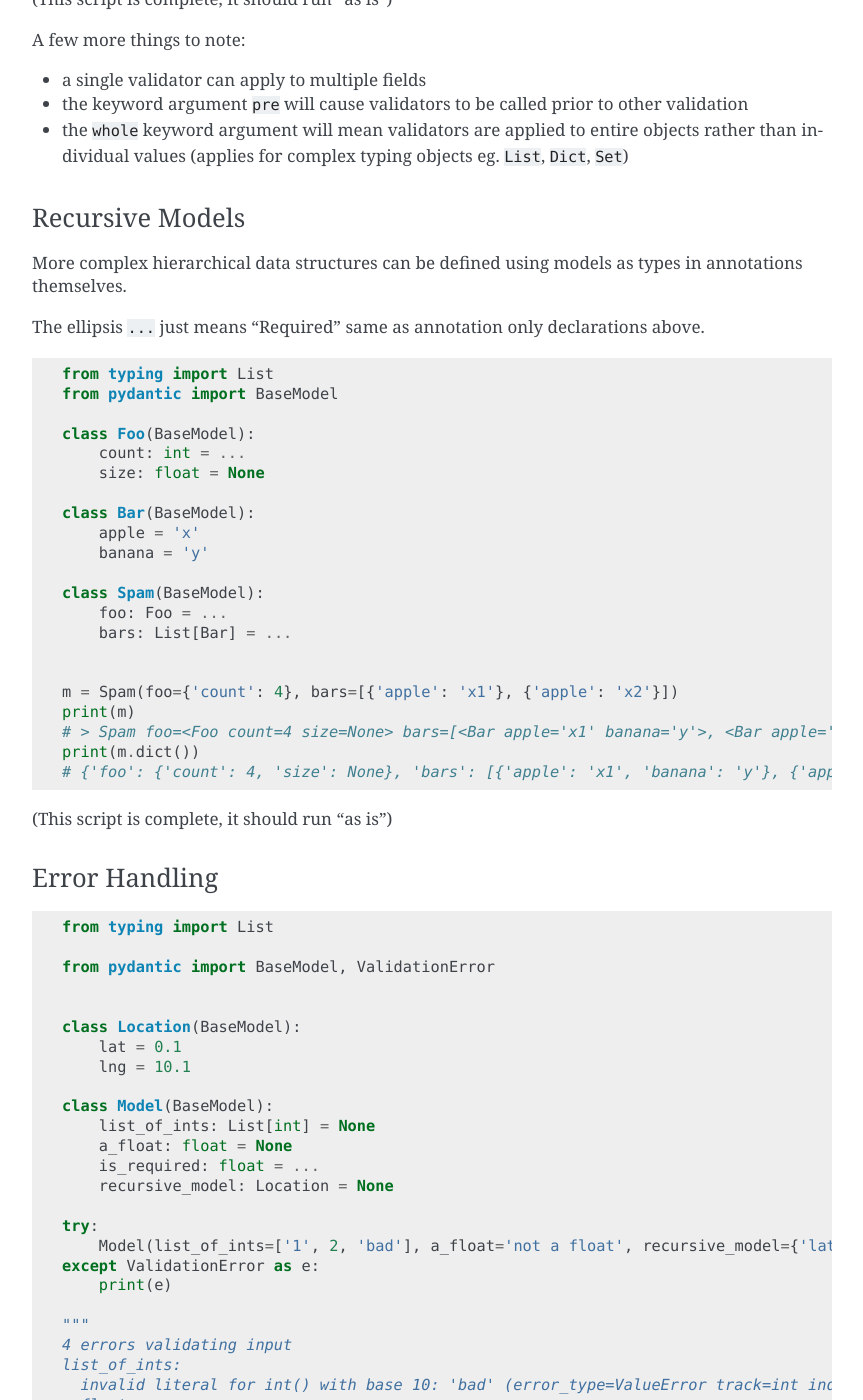
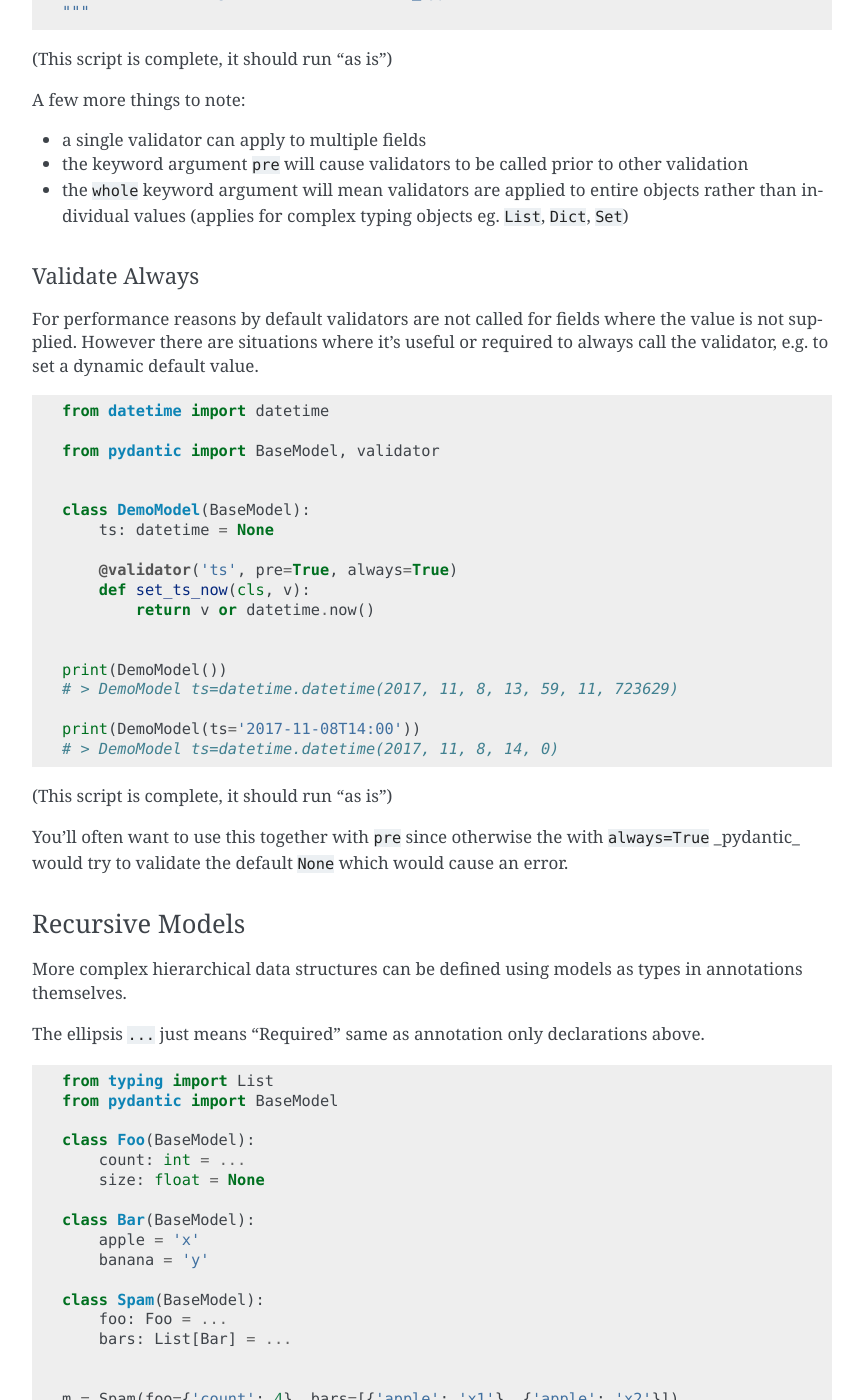
Before and after one commit to tomasz-kaminski-jir/pyd_analyze, a Sphinx documentation site: the page built from docs/index.rst, in a window 1280 px wide and 1400 px high, scrolled down 6604 px. Shown: the whole window, without its empty margins (258-1121 px from the left). Built offline with Sphinx 7.4.7, drawn with Linux system fonts in a browser that asks for light colours; some of the changed text lies outside the part shown.

Commit message:
Validator always (#102)
* validators called always, fix #100

* testing validate always validators

* adding docs

```diff
--- a/HISTORY.rst
+++ b/HISTORY.rst
@@ -6,6 +6,7 @@ History
 v0.6.1 (2017-11-08)
 ...................
 * prevent duplicate validators, #101
+* add ``always`` kwarg to validators, #102
 
 v0.6.0 (2017-11-07)
 ...................
--- /dev/null
+++ b/docs/examples/validators_always.py
@@ -0,0 +1,18 @@
+from datetime import datetime
+
+from pydantic import BaseModel, validator
+
+
+class DemoModel(BaseModel):
+    ts: datetime = None
+
+    @validator('ts', pre=True, always=True)
+    def set_ts_now(cls, v):
+        return v or datetime.now()
+
+
+print(DemoModel())
+# > DemoModel ts=datetime.datetime(2017, 11, 8, 13, 59, 11, 723629)
+
+print(DemoModel(ts='2017-11-08T14:00'))
+# > DemoModel ts=datetime.datetime(2017, 11, 8, 14, 0)
--- a/docs/index.rst
+++ b/docs/index.rst
@@ -131,9 +131,12 @@ A few things to note on validators:
   - If validation fails on another field (or that field is missing) it will not be included in ``values``, hence
     ``if 'password1' in values and ...`` in this example.
 
+Pre and Whole Validators
+~~~~~~~~~~~~~~~~~~~~~~~~
+
 Validators can do a few more complex things:
 
-.. literalinclude:: examples/validators_complex.py
+.. literalinclude:: examples/validators_pre_whole.py
 
 (This script is complete, it should run "as is")
 
@@ -143,6 +146,20 @@ A few more things to note:
 * the keyword argument ``pre`` will cause validators to be called prior to other validation
 * the ``whole`` keyword argument will mean validators are applied to entire objects rather than individual values
   (applies for complex typing objects eg. ``List``, ``Dict``, ``Set``)
+
+Validate Always
+~~~~~~~~~~~~~~~
+
+For performance reasons by default validators are not called for fields where the value is not supplied.
+However there are situations where it's useful or required to always call the validator, e.g.
+to set a dynamic default value.
+
+.. literalinclude:: examples/validators_always.py
+
+(This script is complete, it should run "as is")
+
+You'll often want to use this together with ``pre`` since otherwise the with ``always=True``
+_pydantic_ would try to validate the default ``None`` which would cause an error.
 
 
 Recursive Models
```
Also changed, not shown: docs/examples/validators_pre_whole.py (renamed from docs/examples/validators_complex.py), 3 other files.
